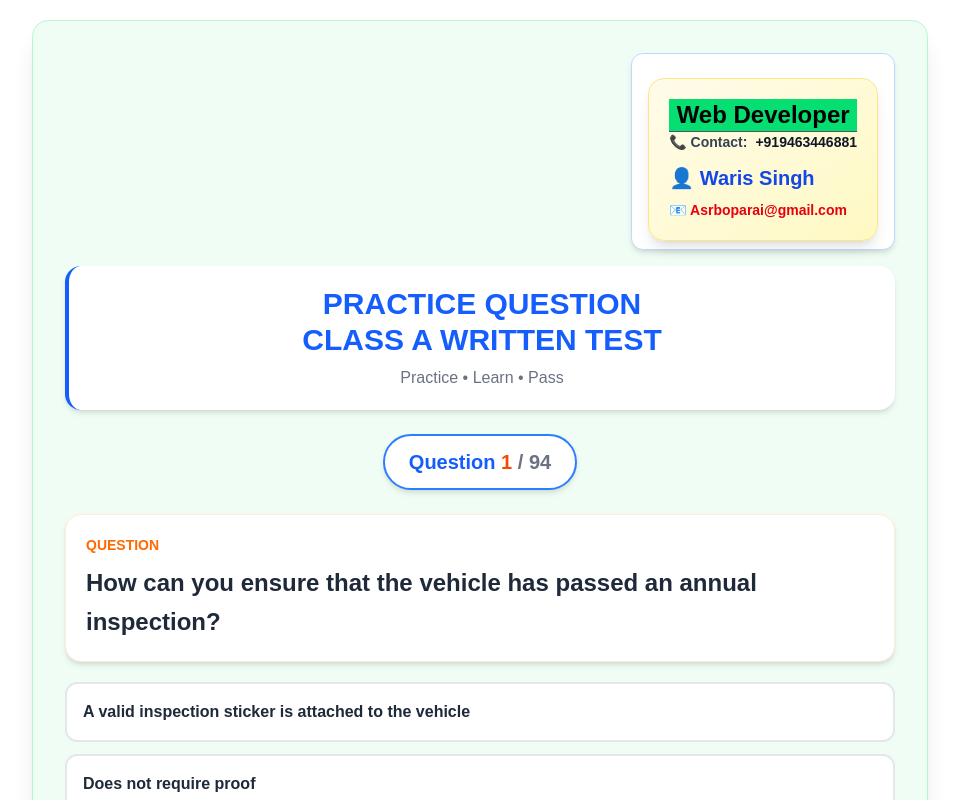
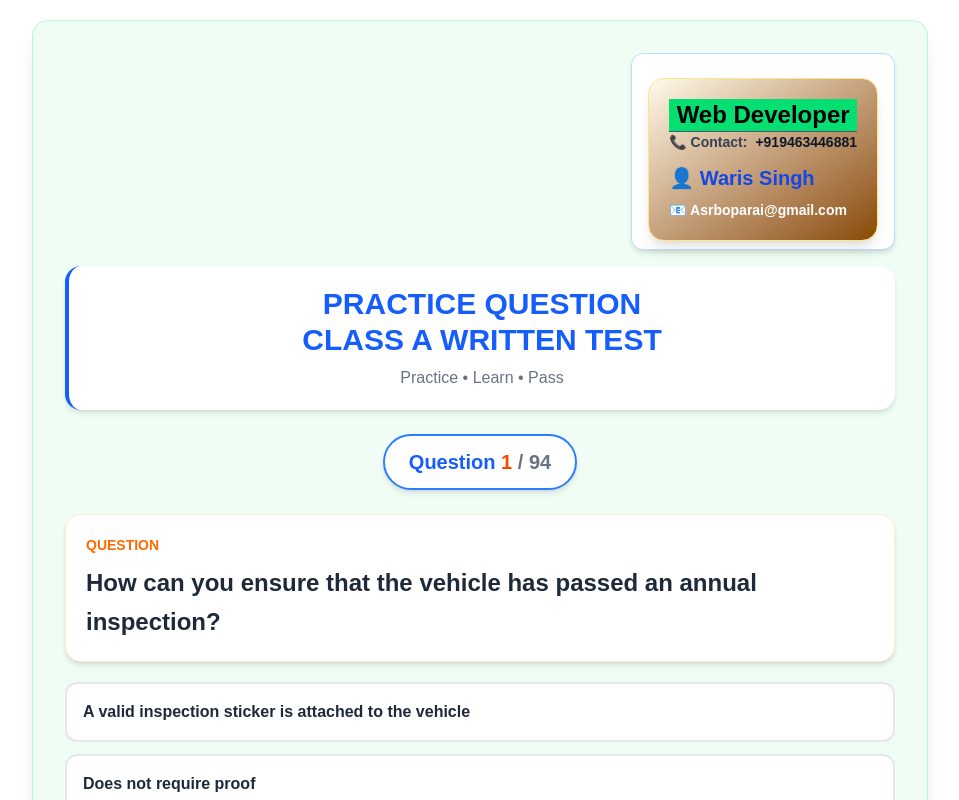
Before and after one commit to Harsimran141/Azknowledgetest, a React (Vite) app: page / in a window 1280 px wide. Shown: the top 800 px of the page, without its empty margins (160-1119 px from the left). Built offline with nearby package versions, Linux system fonts and the light colour scheme.

Commit message:
style: update background color and text color for improved visibility in App component

```diff
--- a/src/App.jsx
+++ b/src/App.jsx
@@ -1114,7 +1114,7 @@ const App = () => {
              hover:scale-105
              hover:shadow-xl"
 >
-<div className="w-full max-w-md mx-auto mt-4 p-5 bg-gradient-to-br from-amber-50 to-yellow-100 rounded-2xl border border-amber-200 shadow-lg hover:shadow-2xl transition-all duration-300">
+<div className="w-full max-w-md mx-auto mt-4 p-5 bg-gradient-to-br from-amber-50 to-yellow-800 rounded-2xl border border-amber-200 shadow-lg hover:shadow-2xl transition-all duration-300">
 
   <div className="text-sm font-semibold text-gray-600 mb-3">
     <h5 className="text-center bg-green-400 text-black text-2xl  ">Web Developer</h5><hr />
@@ -1128,7 +1128,7 @@ const App = () => {
     👤 Waris Singh
   </div>
 
-  <div className="text-sm text-red-600 font-semibold hover:text-red-800 transition cursor-pointer">
+  <div className="text-sm text-white font-semibold hover:text-green-800 transition cursor-pointer">
     📧 Asrboparai@gmail.com
   </div>
 
```
